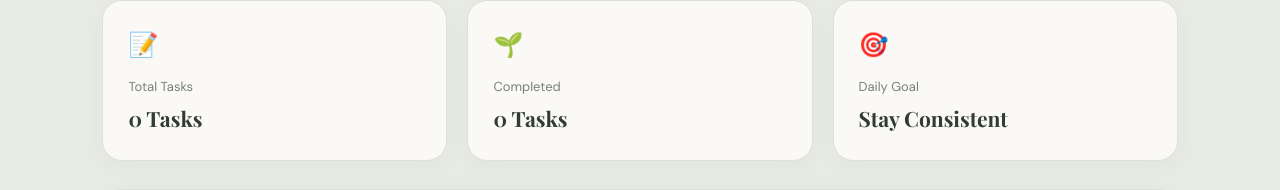
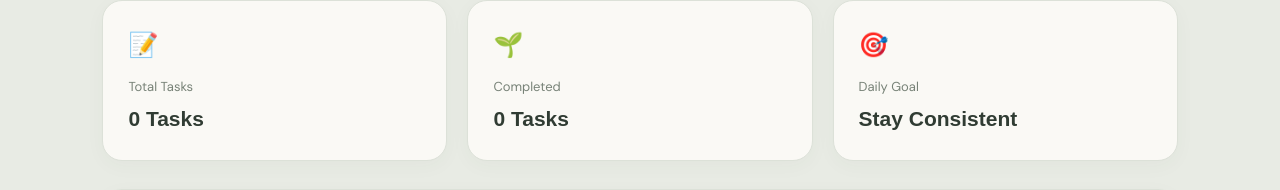
Before and after one commit to Code-with-Varsha-M4/Student-Study-Planner, a plain HTML site: page index.html in a window 1280 px wide. Shown: the part 402-592 px from the top of the page. Drawn offline with nearby package versions, Linux system fonts and the light colour scheme.

Commit message:
Add files via upload

```diff
--- a/style.css
+++ b/style.css
@@ -595,3 +595,7 @@ body {
 .panel {
     background: #faf9f5;
 }
+.stat-card h2 {
+    font-family: Arial, sans-serif;
+    font-variant-numeric: lining-nums;
+}
```
